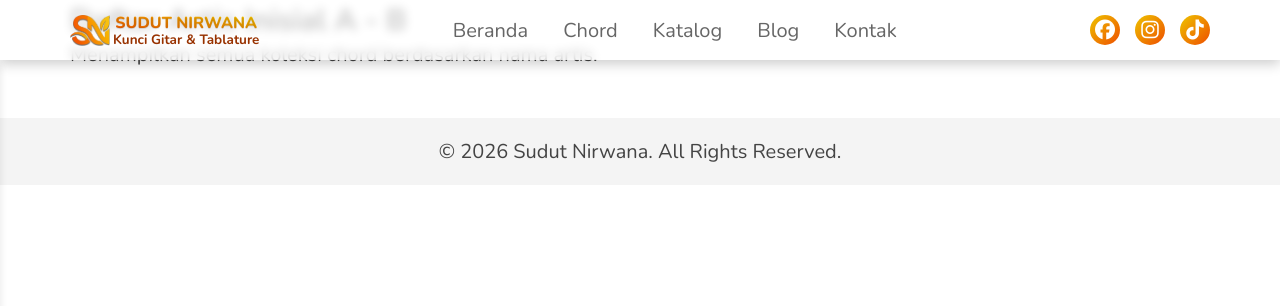
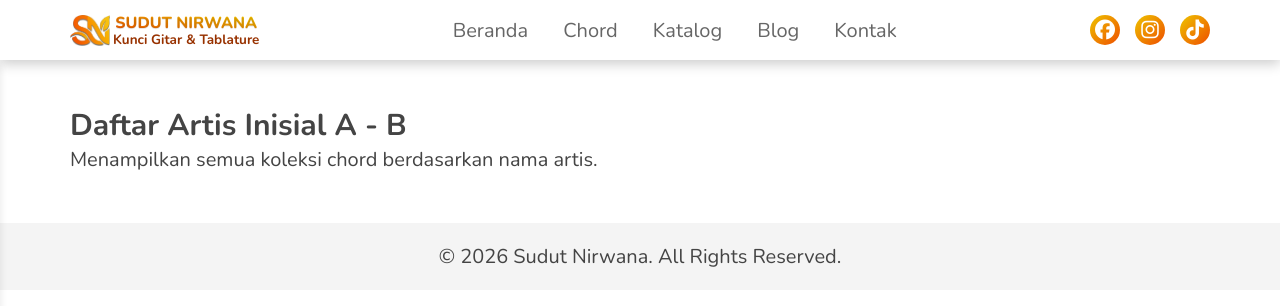
Before and after one commit to sudut-nirwana/sudut-nirwana-main, a Jekyll site: the page built from artis/a-b.md, in a window 1280 px wide. Shown: the top 306 px of the page. Built offline with Jekyll 4.4.1, drawn with Linux system fonts in a browser that asks for light colours.

Commit message:
Update a-b.md

```diff
--- a/artis/a-b.md
+++ b/artis/a-b.md
@@ -4,7 +4,7 @@ title: "Chord Gitar Artis A - B"
 permalink: /artis/a-b/
 ---
 <div class="container alphabet-page">
-  <div class="space"></div>
+  <div style="display: block; margin-top: 100px; height: 5px;"></div>
   <div class="section-header">
     <h2 class="reveal up">Daftar Artis <strong>Inisial A - B</strong></h2>
     <p class="reveal up">Menampilkan semua koleksi chord berdasarkan nama artis.</p>
```
